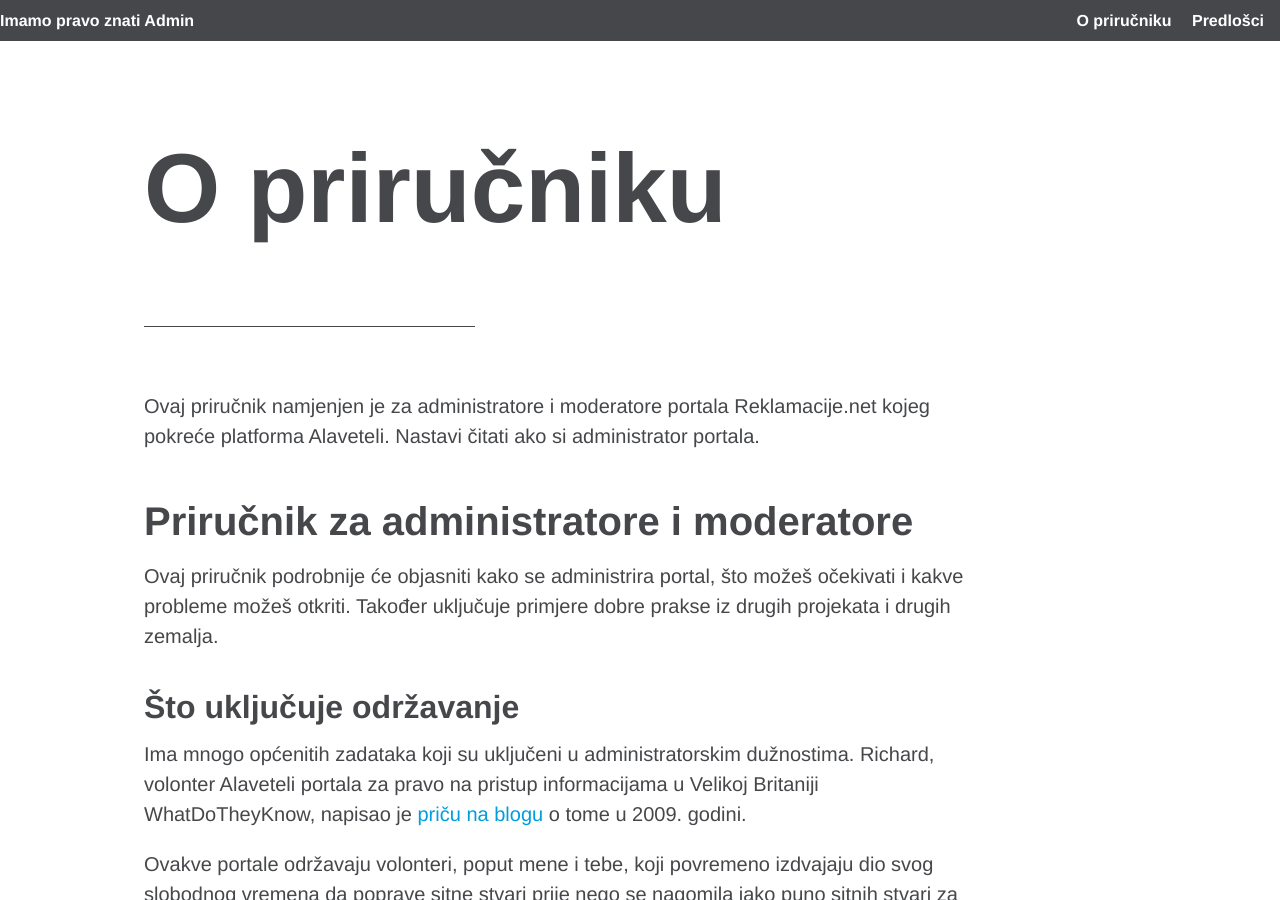
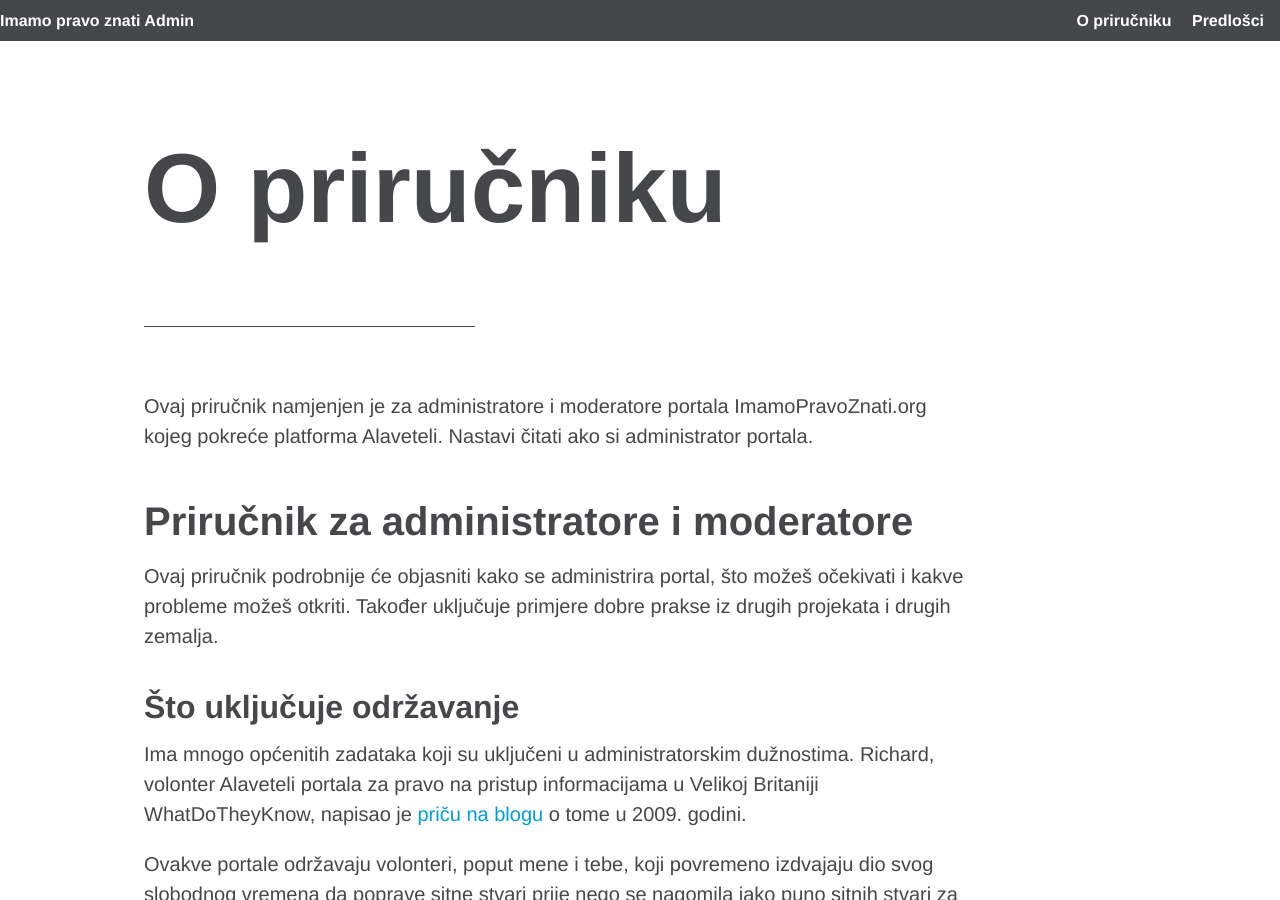
Before and after one commit to schlos/imamopravoznati-admin, a Jekyll site: the page built from about.md, in a window 1280 px wide and 900 px high. Built offline with Jekyll 4.4.1, drawn with Linux system fonts in a browser that asks for light colours; comment, search, counter and statistics services are not loaded.

Commit message:
Update about.md

```diff
--- a/about.md
+++ b/about.md
@@ -4,7 +4,7 @@ title: O priručniku
 permalink: /prirucnik/
 ---
 
-Ovaj priručnik namjenjen je za administratore i moderatore portala Reklamacije.net kojeg pokreće platforma Alaveteli. Nastavi čitati ako si administrator portala.
+Ovaj priručnik namjenjen je za administratore i moderatore portala ImamoPravoZnati.org kojeg pokreće platforma Alaveteli. Nastavi čitati ako si administrator portala.
 
 # Priručnik za administratore i moderatore
 Ovaj priručnik podrobnije će objasniti kako se administrira portal, što možeš očekivati i kakve probleme možeš otkriti. Također uključuje primjere dobre prakse iz drugih projekata i drugih zemalja.
```
